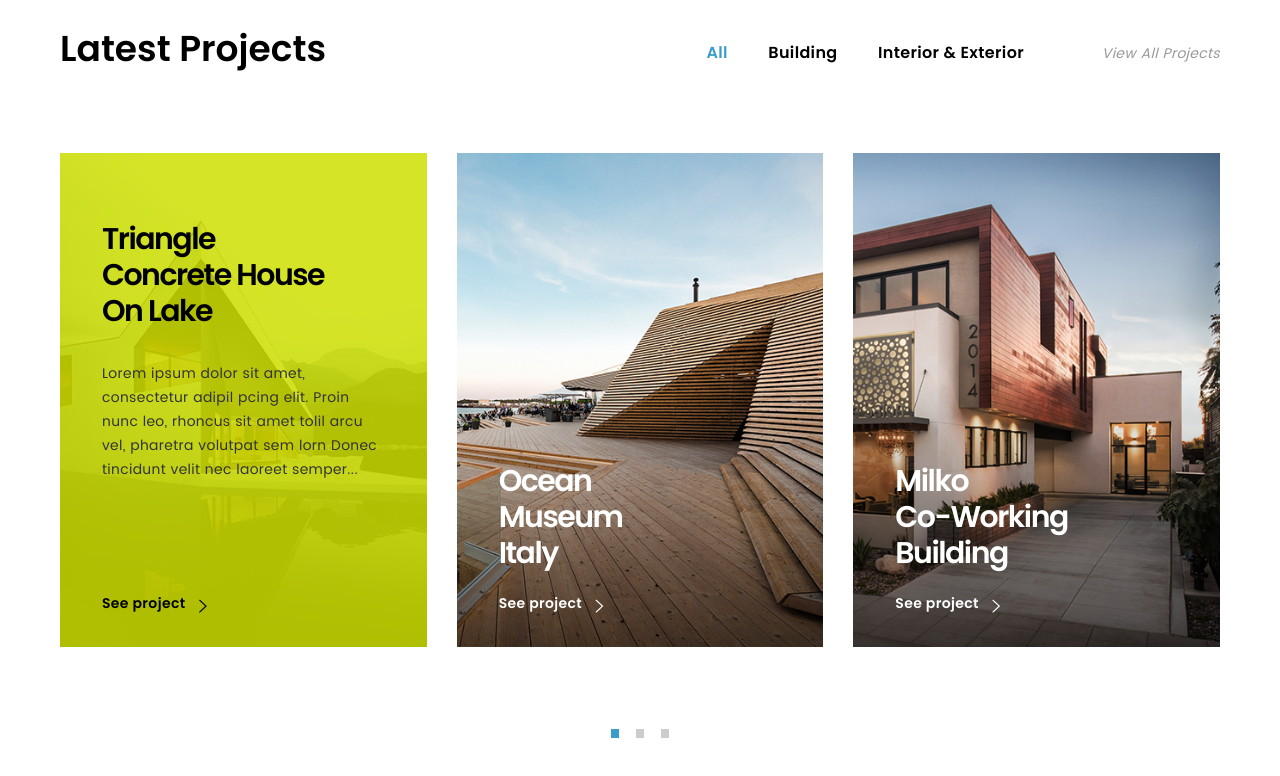
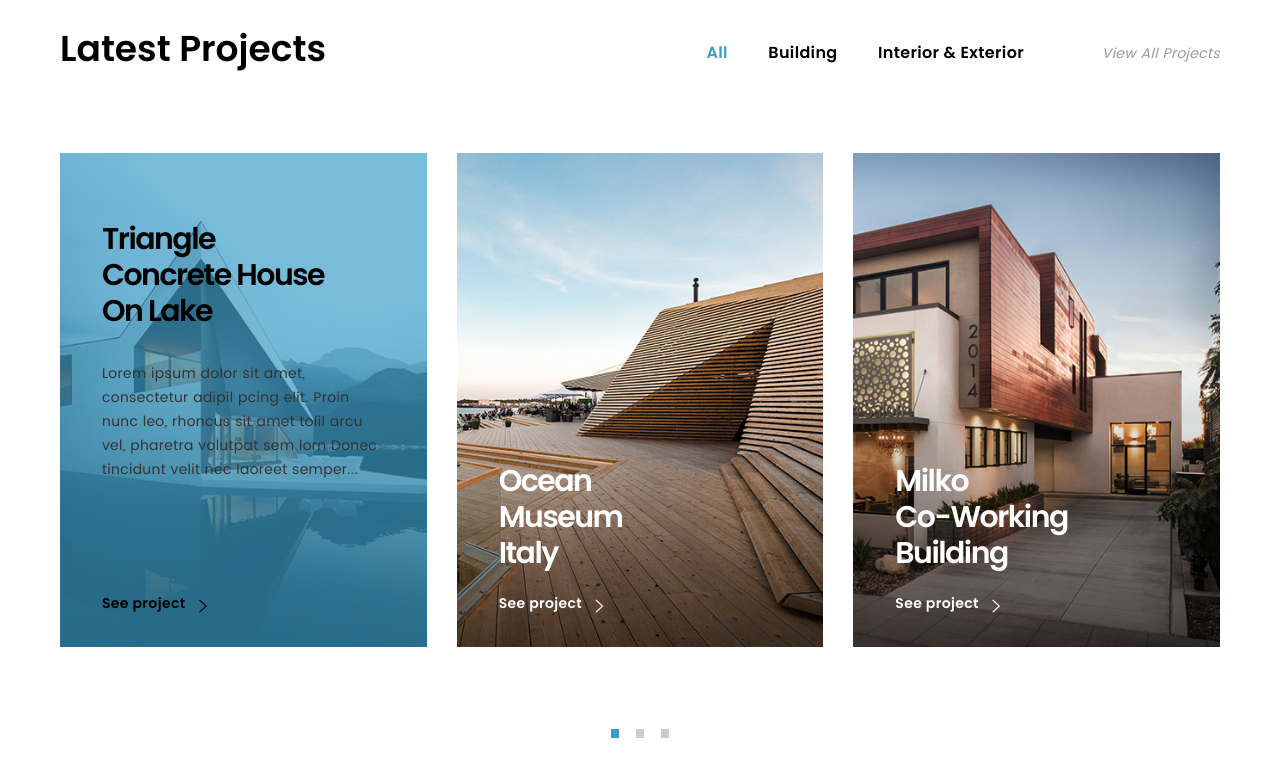
Before and after one commit to sanjuskr/sk2, a plain HTML site: page index.html in a window 1280 px wide. In both pictures the pointer is over the element 243 px from the left and 2231 px from the top of the page. Shown: the part 1831-2607 px from the top of the page. Drawn offline with Linux system fonts and the light colour scheme; files whose address does not match are found by name; a web font is replaced by a local one.

Commit message:
style.css

```diff
--- a/css/style.css
+++ b/css/style.css
@@ -1352,7 +1352,7 @@ a.brand:focus{
 }
 
 .project-item:hover .project-hover{
-  background-color: rgba(206,224,2,0.85);
+     background-color: rgb(56 157 201 / 68%);
 }
 
 .project-item:hover .project-hover .project-title{
```
